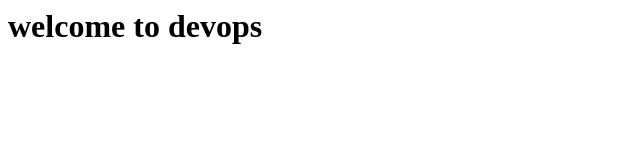
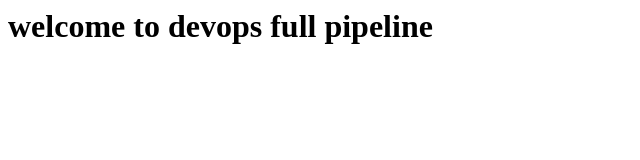
Before and after one commit to ashishgs4/website, a plain HTML site: page index.html in a window 1280 px wide. Shown: the whole page, without its empty margins (0-640 px from the left). Drawn offline with Linux system fonts and the light colour scheme.

```diff
--- a/index.html
+++ b/index.html
@@ -1,6 +1,6 @@
 <HTML>
 <TITLE> jenkins CI CD pipeline</TITLE>
 <BODY>
-<H1> welcome to devops</H1>
+<H1> welcome to devops full pipeline</H1>
 </BODY>
 </HTML>
```
